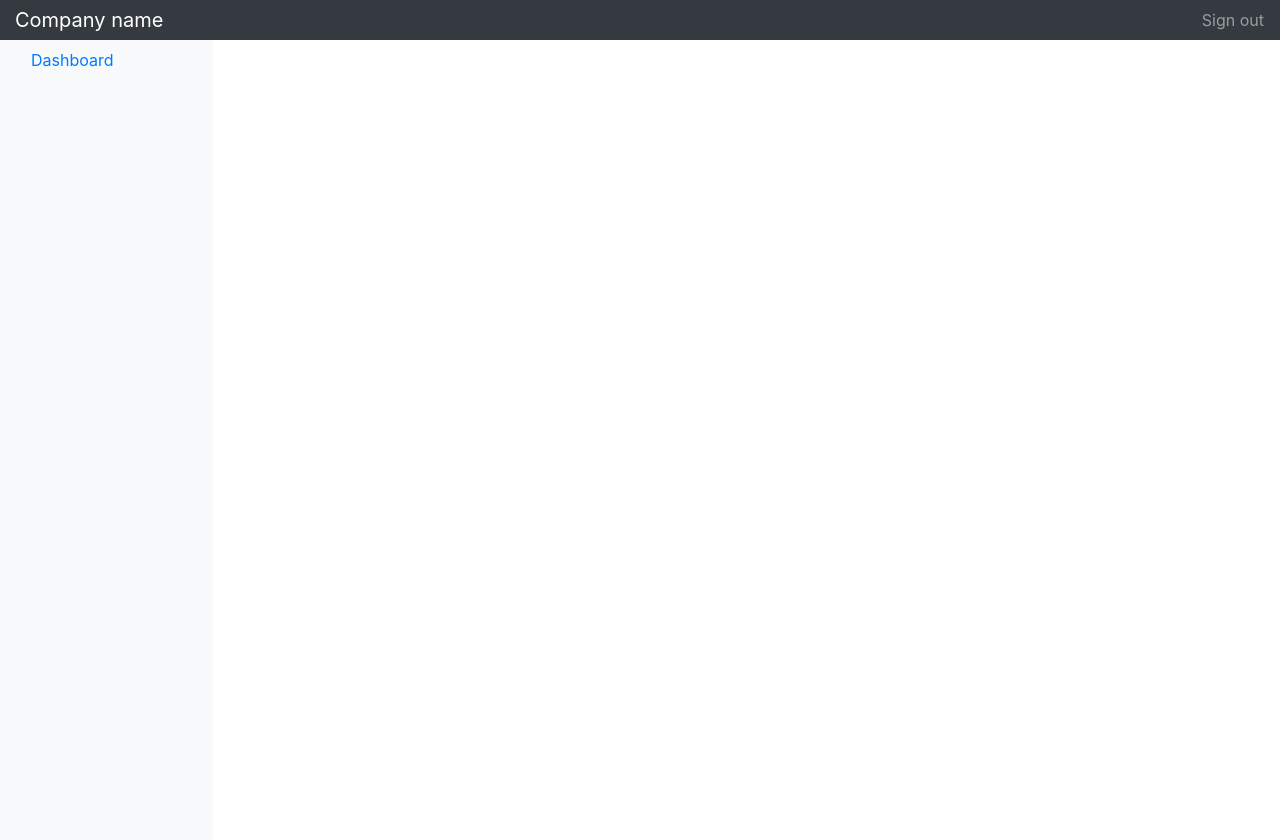
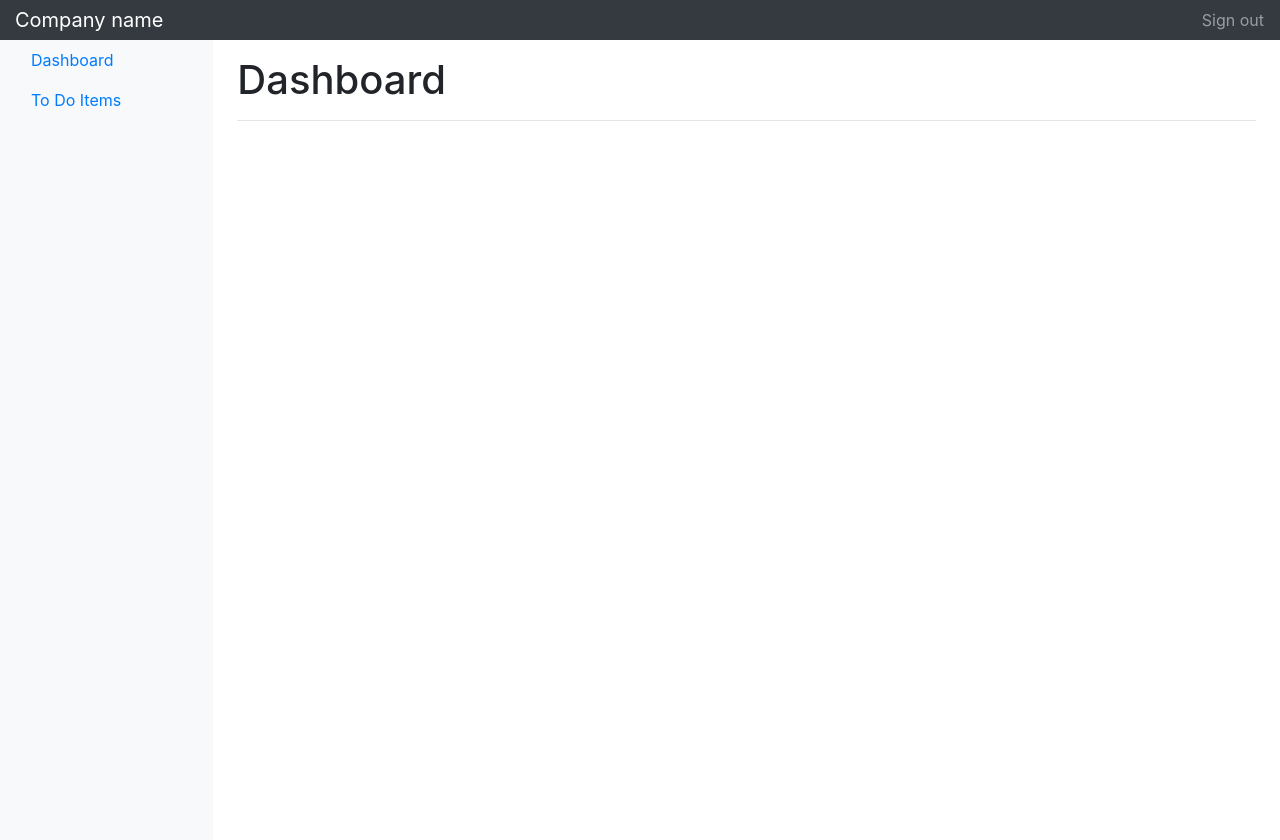
Before and after one commit to lwh4wk/ToDo-Destroyer, a PHP site: page / in a window 1280 px wide. Run offline with PHP 8.4, Linux system fonts and the light colour scheme; some libraries are stand-ins or nearby versions.

Commit message:
Update index.php

```diff
--- a/index.php
+++ b/index.php
@@ -3,7 +3,13 @@
 <head>
     <meta charset="UTF-8">
     <title>Title</title>
-    <link rel="stylesheet" href="https://stackpath.bootstrapcdn.com/bootstrap/4.4.1/css/bootstrap.min.css" integrity="sha384-Vkoo8x4CGsO3+Hhxv8T/Q5PaXtkKtu6ug5TOeNV6gBiFeWPGFN9MuhOf23Q9Ifjh" crossorigin="anonymous"></head>
+    <link rel="stylesheet" href="https://stackpath.bootstrapcdn.com/bootstrap/4.4.1/css/bootstrap.min.css" integrity="sha384-Vkoo8x4CGsO3+Hhxv8T/Q5PaXtkKtu6ug5TOeNV6gBiFeWPGFN9MuhOf23Q9Ifjh" crossorigin="anonymous">
+    <style>
+        a:hover {
+            color: blue;
+        }
+    </style>
+</head>
 <body>
 <nav class="navbar navbar-dark sticky-top bg-dark flex-md-nowrap p-0">
     <a class="navbar-brand col-sm-3 col-md-2 mr-0" href="#">Company name</a>
@@ -20,21 +26,41 @@
             <div class="sidebar-sticky">
                 <ul class="nav flex-column">
                     <li class="nav-item">
-                        <a class="nav-link active" href="#">
+                        <a class="nav-link" href="javascript: nav_click('dashboard');">
                             <span data-feather="home"></span>
                             Dashboard <span class="sr-only">(current)</span>
                         </a>
                     </li>
-
+                    <li class="nav-item">
+                        <a class="nav-link" href="javascript: nav_click('todo');">To Do Items</a>
+                    </li>
                 </ul>
             </div>
         </nav>
 
         <main role="main" class="col-md-9 ml-sm-auto col-lg-10 pt-3 px-4">
-
+            <section id="dashboard">
+                <h1>Dashboard</h1><hr/>
+            </section>
+            <section id="todo" hidden>
+                <h1>To Do Items</h1><hr/>
+            </section>
         </main>
     </div>
 </div>
+
+
+<script>
+    function nav_click(nav) {
+        if (document.getElementById(nav).hidden != false) {
+            let sections = document.getElementsByTagName("section");
+            for (let i = 0; i < sections.length; i++) {
+                sections[i].hidden = true;
+            }
+            document.getElementById(nav).hidden = false;
+        }
+    }
+</script>
 
 <!-- Bootstrap core JavaScript
 ================================================== -->
```
